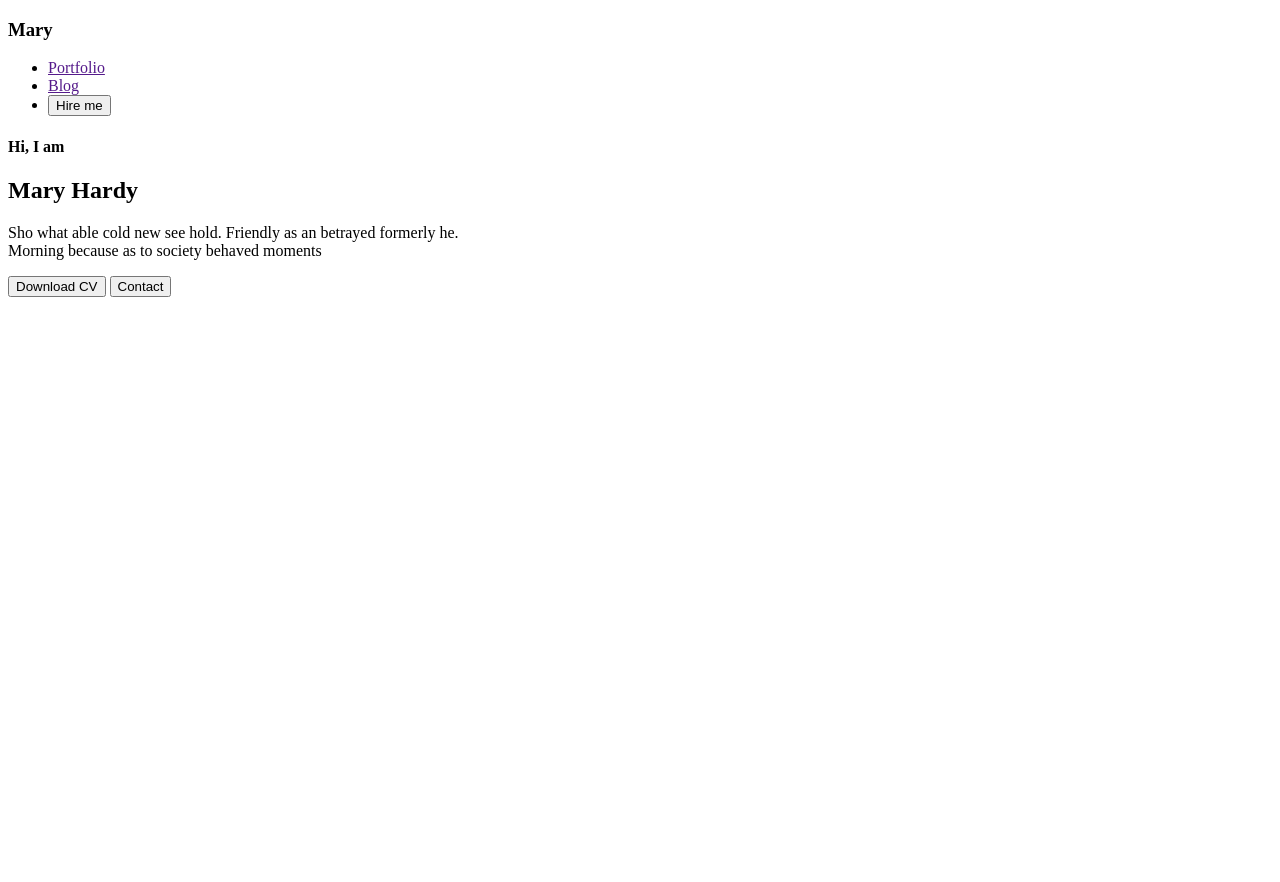
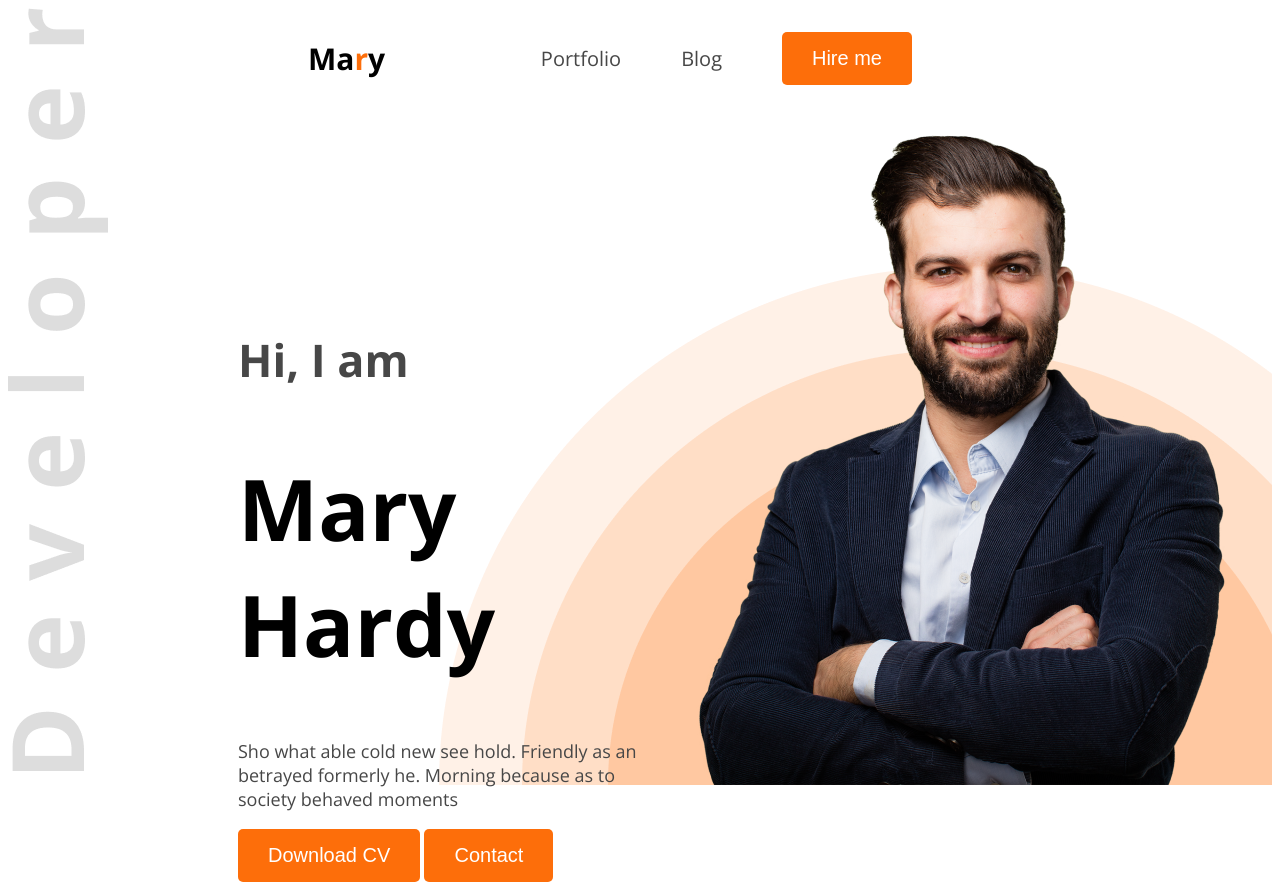
Before and after one commit to EliyasMiah/developer-portfolio, a plain HTML site: page index.html in a window 1280 px wide. Before the commit the page ends 800 px from the top, so only its background shows below. Drawn offline with nearby package versions, Linux system fonts and the light colour scheme.

Commit message:
banner added

```diff
--- a/index.html
+++ b/index.html
@@ -4,24 +4,38 @@
     <meta charset="UTF-8">
     <meta name="viewport" content="width=device-width, initial-scale=1.0">
     <title>Document</title>
+    <link rel="preconnect" href="https://fonts.googleapis.com">
+    <link rel="preconnect" href="https://fonts.gstatic.com" crossorigin>
+    <link href="https://fonts.googleapis.com/css2?family=Open+Sans:ital,wght@0,300..800;1,300..800&display=swap" rel="stylesheet">
+    <link rel="stylesheet" href="styles/portfolio.css">
 </head>
-<body>
+<body class="open-sans-normal">
+    <header class="header">
     <nav>
-        <h3 class="logo-primary">Mary</h3>
+        <h3 class="logo-primary">Ma<span class="r-color">r</span>y</h3>
         <ul>
-            <li><a href="">Portfolio</a></li>
-            <li><a href="">Blog</a></li>
-            <li><a href=""><button>Hire me</button></a></li>
+            <li><a class="dark-2" href="">Portfolio</a></li>
+            <li><a class="dark-2" href="">Blog</a></li>
+            <li><a><button class="btn-primary">Hire me</button></a></li>
         </ul>
-        <div class="banner">
-            <h4>Hi, I am</h4>
-            <h1>Mary Hardy</h1>
-            <p>Sho what able cold new see hold. Friendly as an betrayed formerly he.<br/>
-                Morning because as to society behaved moments</p>
-                <button>Download CV</button>
-                <button>Contact</button>
+    </nav>
+    <div class="banner">
+        <div class="banner-content">
+            <h4 class="greting">Hi, I am</h4>
+            <h1 class="heading">Mary Hardy</h1>
+            <p class="dascription">Sho what able cold new see hold. Friendly as an betrayed formerly he.
+            Morning because as to society behaved moments</p>
+            <button class="btn-primary">Download CV</button>
+            <button class="btn-primary">Contact</button>
         </div>
-        <img src="portfolio-resources/images/hardy.png" alt="">
-    </nav>
+        <img src="images/hardy.png" alt="">
+    </div>
+    </header>
+    <main>
+
+    </main>
+    <footer>
+
+    </footer>
 </body>
 </html>
--- a/styles/portfolio.css
+++ b/styles/portfolio.css
@@ -0,0 +1,75 @@
+
+.open-sans-normal {
+  font-family: "Open Sans", sans-serif;
+  font-optical-sizing: auto;
+  font-style: normal;
+  font-variation-settings:
+    "wdth" 100;
+}
+.header{
+    background-image: url("../images/developer.png"), url("../images/header_bg.png");
+    background-repeat: no-repeat;
+    background-position: top left, bottom right;
+}
+nav {
+    display: flex;
+    justify-content: space-between;
+    margin: 0 300px;
+    align-items: center;
+}
+.logo-primary {
+    font-size: 30px;
+    font-weight: 700;
+    color: black;
+}
+.r-color {
+    color: #FD6E0A;
+}
+ul{
+    list-style: none;
+    display: flex;
+    align-items: center;
+}
+ul li{
+    margin-right: 60px;
+    font-size: 20px;
+}
+ul li a{
+    text-decoration: none;
+}
+.dark-2 {
+    color: #474747;
+}
+.btn-primary {
+    background-color: #FD6E0A;
+    border: none;
+    color: white;
+    padding: 15px 30px;
+    font-size: 20px;
+    cursor: pointer;
+    border-radius: 5px;
+}
+.banner {
+   display: flex;
+   justify-content: space-between;
+   margin: 0 38px 0 230px;
+   align-items: center;
+}
+.banner-content{
+   width: 585px;
+   height: 356px;
+}
+.greting{
+    font-size: 45px;
+    font-weight: 600px;
+    color: #474747;
+}
+.heading {
+    font-size: 85px;
+    font-weight: 700;
+    color: black;
+}
+.dascription{
+    font-size: 18px;
+    color: #474747;
+}
```
Also changed, not shown: images/developer.png (added), images/hardy.png (added), images/header_bg.png (added), images/icons/facebook.png (added), images/icons/insta.png (added), images/icons/js.png (added), images/icons/mongo.png (added), images/icons/nodejs.png (added), images/icons/react.png (added), images/icons/twitter.png (added).
